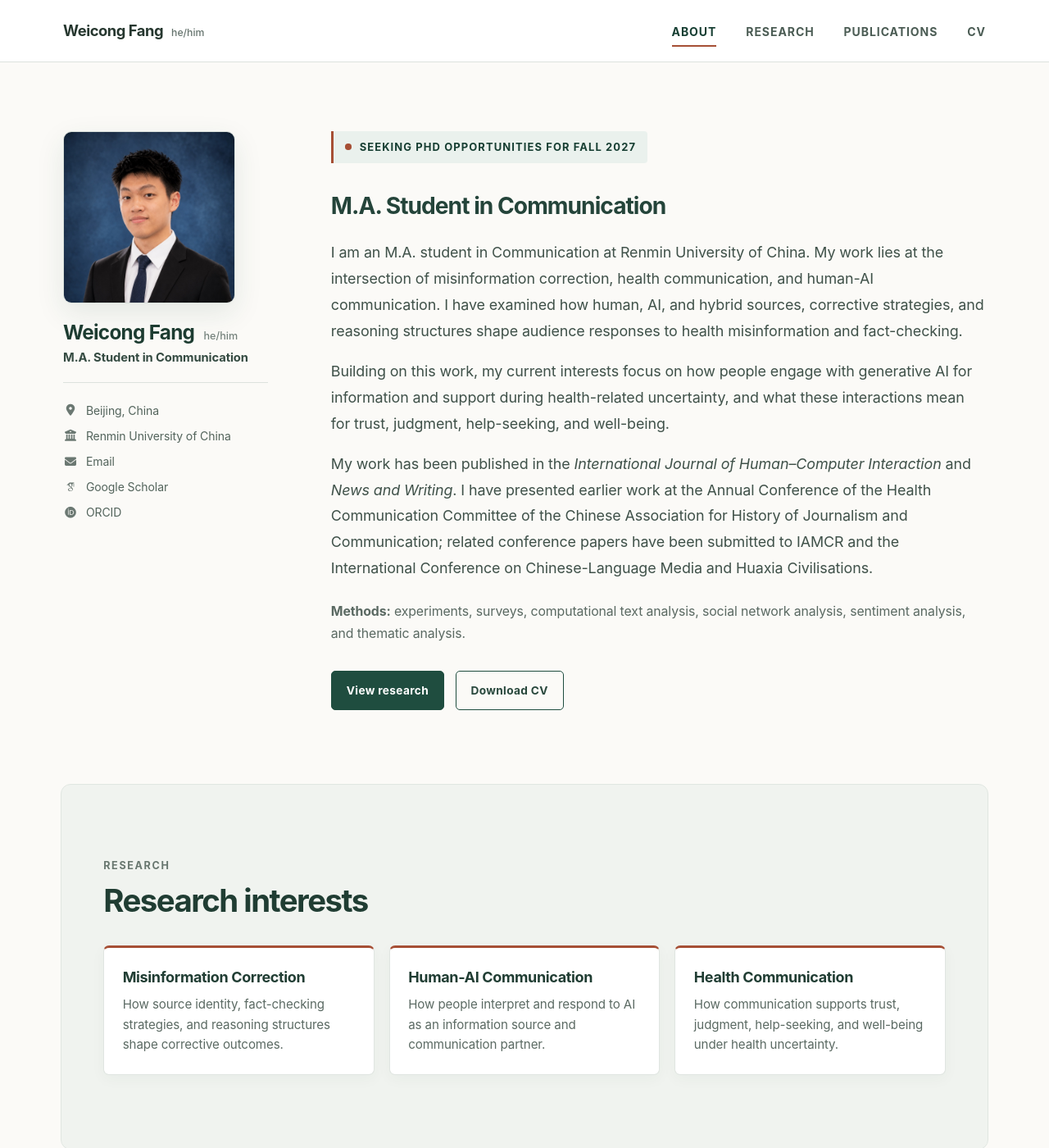
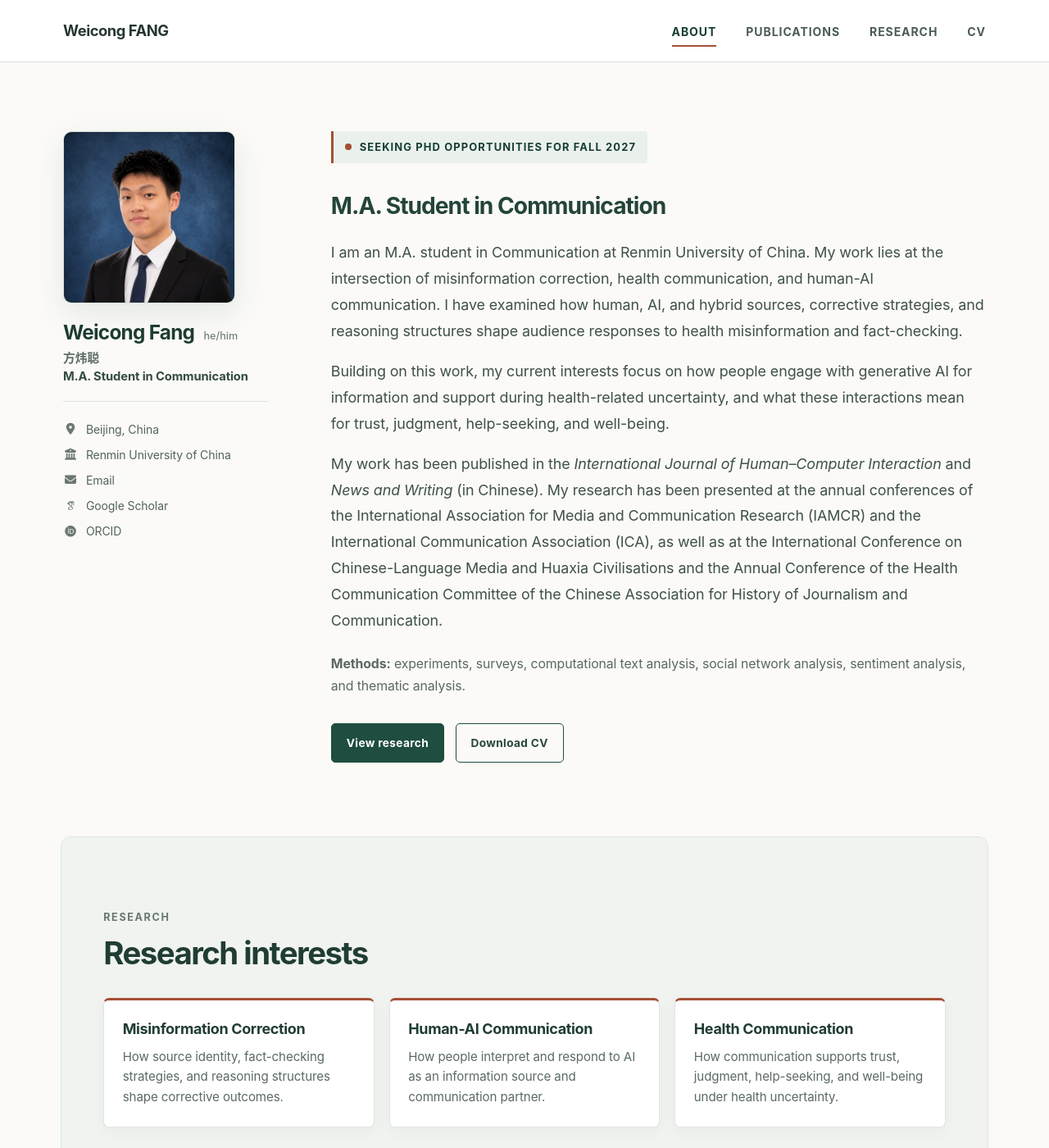
Before and after one commit to weicongfang/weicongfang.github.io, a Jekyll site: the page built from _pages/about.md, in a window 1280 px wide and 1400 px high. Shown: the whole window at 82% size. Built offline with Jekyll 4.4.1, drawn with Linux system fonts in a browser that asks for light colours; some web fonts are replaced.

Commit message:
refine academic profile identity

```diff
--- a/_config.yml
+++ b/_config.yml
@@ -10,6 +10,8 @@ repository: "weicongfang/weicongfang.github.io"
 author:
   avatar: "profile-web.jpg"
   name: "Weicong Fang"
+  masthead_name: "Weicong FANG"
+  name_zh: "方炜聪"
   pronouns: "he/him"
   bio: "M.A. Student in Communication"
   location: "Beijing, China"
--- a/_data/navigation.yml
+++ b/_data/navigation.yml
@@ -2,11 +2,11 @@ main:
   - title: "About"
     url: /
 
+  - title: "Publications"
+    url: /publications/
+
   - title: "Research"
     url: /research/
 
-  - title: "Publications"
-    url: /publications/
-
   - title: "CV"
     url: /cv/
--- a/_includes/author-profile.html
+++ b/_includes/author-profile.html
@@ -16,8 +16,8 @@
   </div>
 
   <div class="author__content">
-    <p class="author__name" itemprop="name">{{ author.name }}</p>
-    {% if author.pronouns %}<p class="author__pronouns">{{ author.pronouns }}</p>{% endif %}
+    <p class="author__name"><span itemprop="name">{{ author.name }}</span>{% if author.pronouns %} <span class="pronouns">{{ author.pronouns }}</span>{% endif %}</p>
+    {% if author.name_zh %}<p class="profile-name-zh" itemprop="alternateName" lang="zh-CN">{{ author.name_zh }}</p>{% endif %}
     {% if author.bio %}<p class="author__bio" itemprop="jobTitle">{{ author.bio }}</p>{% endif %}
   </div>
 
--- a/_includes/masthead.html
+++ b/_includes/masthead.html
@@ -4,8 +4,7 @@
   <div class="masthead__inner-wrap">
     <nav class="site-nav" aria-label="Primary navigation">
       <a class="site-brand" href="{{ base_path }}/">
-        <span>Weicong Fang</span>
-        <span class="site-brand__pronouns">he/him</span>
+        <span>{{ site.author.masthead_name }}</span>
       </a>
       <ul class="site-nav__links">
         {% for link in site.data.navigation.main %}
--- a/_pages/about.md
+++ b/_pages/about.md
@@ -13,8 +13,9 @@ redirect_from:
   <aside class="home-profile" aria-label="Profile">
     <img class="home-profile__portrait" src="/images/profile-web.jpg" alt="Portrait of Weicong Fang">
     <div class="home-profile__identity">
-      <h1 id="home-name">Weicong Fang <span class="pronouns">he/him</span></h1>
-      <p class="home-profile__role">M.A. Student in Communication</p>
+      <h1 id="home-name">{{ site.author.name }} <span class="pronouns">{{ site.author.pronouns }}</span></h1>
+      <p class="profile-name-zh" lang="zh-CN">{{ site.author.name_zh }}</p>
+      <p class="home-profile__role">{{ site.author.bio }}</p>
     </div>
     <ul class="home-profile__links" aria-label="Contact and academic profiles">
       <li><i class="fa-solid fa-location-dot" aria-hidden="true"></i><span>{{ site.author.location }}</span></li>
@@ -31,7 +32,7 @@ redirect_from:
     <div class="home-bio">
       <p>I am an M.A. student in Communication at Renmin University of China. My work lies at the intersection of misinformation correction, health communication, and human-AI communication. I have examined how human, AI, and hybrid sources, corrective strategies, and reasoning structures shape audience responses to health misinformation and fact-checking.</p>
       <p>Building on this work, my current interests focus on how people engage with generative AI for information and support during health-related uncertainty, and what these interactions mean for trust, judgment, help-seeking, and well-being.</p>
-      <p>My work has been published in the <em>International Journal of Human–Computer Interaction</em> and <em>News and Writing</em>. I have presented earlier work at the Annual Conference of the Health Communication Committee of the Chinese Association for History of Journalism and Communication; related conference papers have been submitted to IAMCR and the International Conference on Chinese-Language Media and Huaxia Civilisations.</p>
+      <p>My work has been published in the <em>International Journal of Human–Computer Interaction</em> and <em>News and Writing</em> (in Chinese). My research has been presented at the annual conferences of the International Association for Media and Communication Research (IAMCR) and the International Communication Association (ICA), as well as at the International Conference on Chinese-Language Media and Huaxia Civilisations and the Annual Conference of the Health Communication Committee of the Chinese Association for History of Journalism and Communication.</p>
     </div>
     <p class="methods-line"><strong>Methods:</strong> experiments, surveys, computational text analysis, social network analysis, sentiment analysis, and thematic analysis.</p>
     <div class="home-actions">
--- a/assets/css/main.scss
+++ b/assets/css/main.scss
@@ -280,9 +280,10 @@ a {
 }
 
 .author__bio {
-  margin: 0.75rem 0 1rem;
+  margin: 0 0 1rem;
   color: #506159;
   font-size: 0.82rem !important;
+  font-weight: 650;
   line-height: 1.55;
 }
 
@@ -395,6 +396,16 @@ a {
 .home-profile__role {
   color: #354b42 !important;
   font-weight: 650;
+}
+
+.profile-name-zh {
+  margin: 0;
+  color: #354b42;
+  font-family: "PingFang SC", "Noto Sans CJK SC", "Microsoft YaHei", sans-serif;
+  font-size: 0.82rem !important;
+  font-weight: 650;
+  line-height: 1.55;
+  letter-spacing: 0;
 }
 
 .home-profile__links {
```
